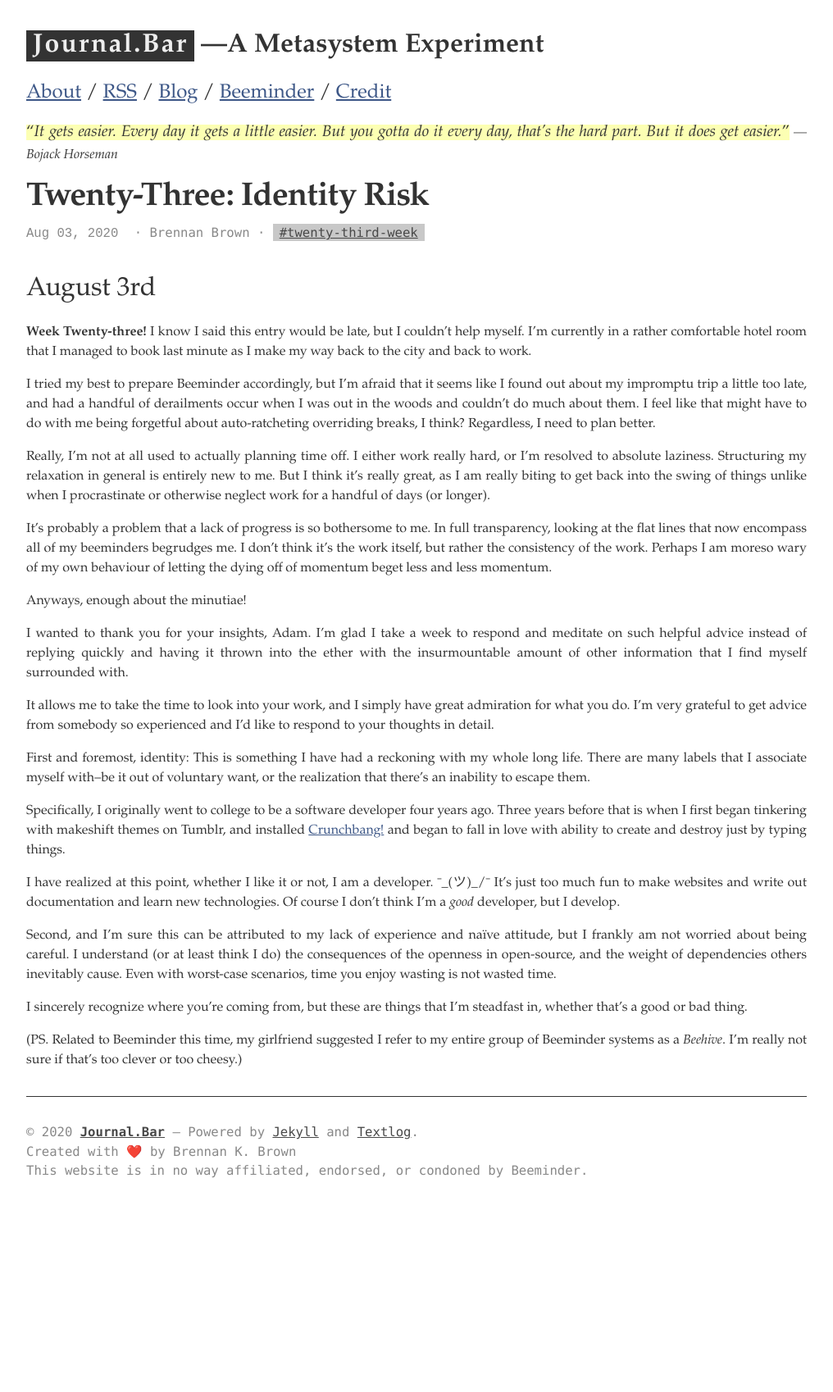
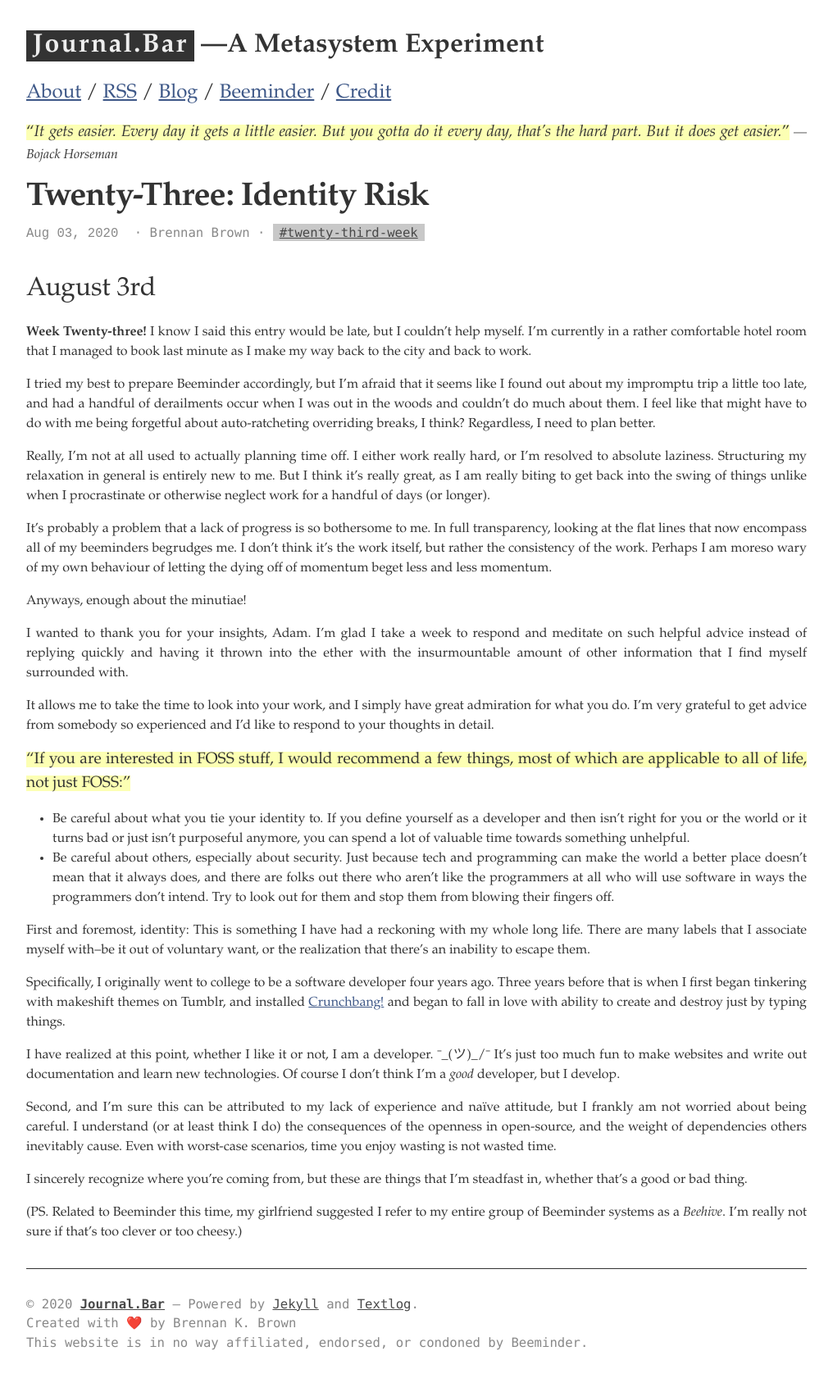
Before and after one commit to brennanbrown/journalbar, a Jekyll site: the page built from _posts/2020-08-03-identity-risk.md, in a window 1280 px wide. Shown: the whole page at 82% size, without its empty margins (132-1148 px from the left). Built offline with Jekyll 4.4.1, drawn with Linux system fonts in a browser that asks for light colours; comment, search, counter and statistics services are not loaded; before the commit the page ends 1488 px from its top, so only the background shows below that.

Commit message:
Update Gemfile

```diff
--- a/Gemfile
+++ b/Gemfile
@@ -6,3 +6,4 @@ end
 gem 'html-proofer'
 gem 'tzinfo'
 gem 'tzinfo-data'
+gem "kramdown-parser-gfm"
--- a/_posts/2020-08-03-identity-risk.md
+++ b/_posts/2020-08-03-identity-risk.md
@@ -23,6 +23,11 @@ I wanted to thank you for your insights, Adam. I'm glad I take a week to respond
 
 It allows me to take the time to look into your work, and I simply have great admiration for what you do. I'm very grateful to get advice from somebody so experienced and I'd like to respond to your thoughts in detail.
 
+<q>If you are interested in FOSS stuff, I would recommend a few things, most of which are applicable to all of life, not just FOSS:</q>
+
+- Be careful about what you tie your identity to. If you define yourself as a developer and then isn’t right for you or the world or it turns bad or just isn’t purposeful anymore, you can spend a lot of valuable time towards something unhelpful.
+- Be careful about others, especially about security. Just because tech and programming can make the world a better place doesn’t mean that it always does, and there are folks out there who aren’t like the programmers at all who will use software in ways the programmers don’t intend. Try to look out for them and stop them from blowing their fingers off.
+
 First and foremost, identity: This is something I have had a reckoning with my whole long life. There are many labels that I associate myself with--be it out of voluntary want, or the realization that there's an inability to escape them.
 
 Specifically, I originally went to college to be a software developer four years ago. Three years before that is when I first began tinkering with makeshift themes on Tumblr, and installed [Crunchbang!](https://en.wikipedia.org/wiki/CrunchBang_Linux) and began to fall in love with ability to create and destroy just by typing things.
```
Also changed, not shown: Gemfile.lock.
